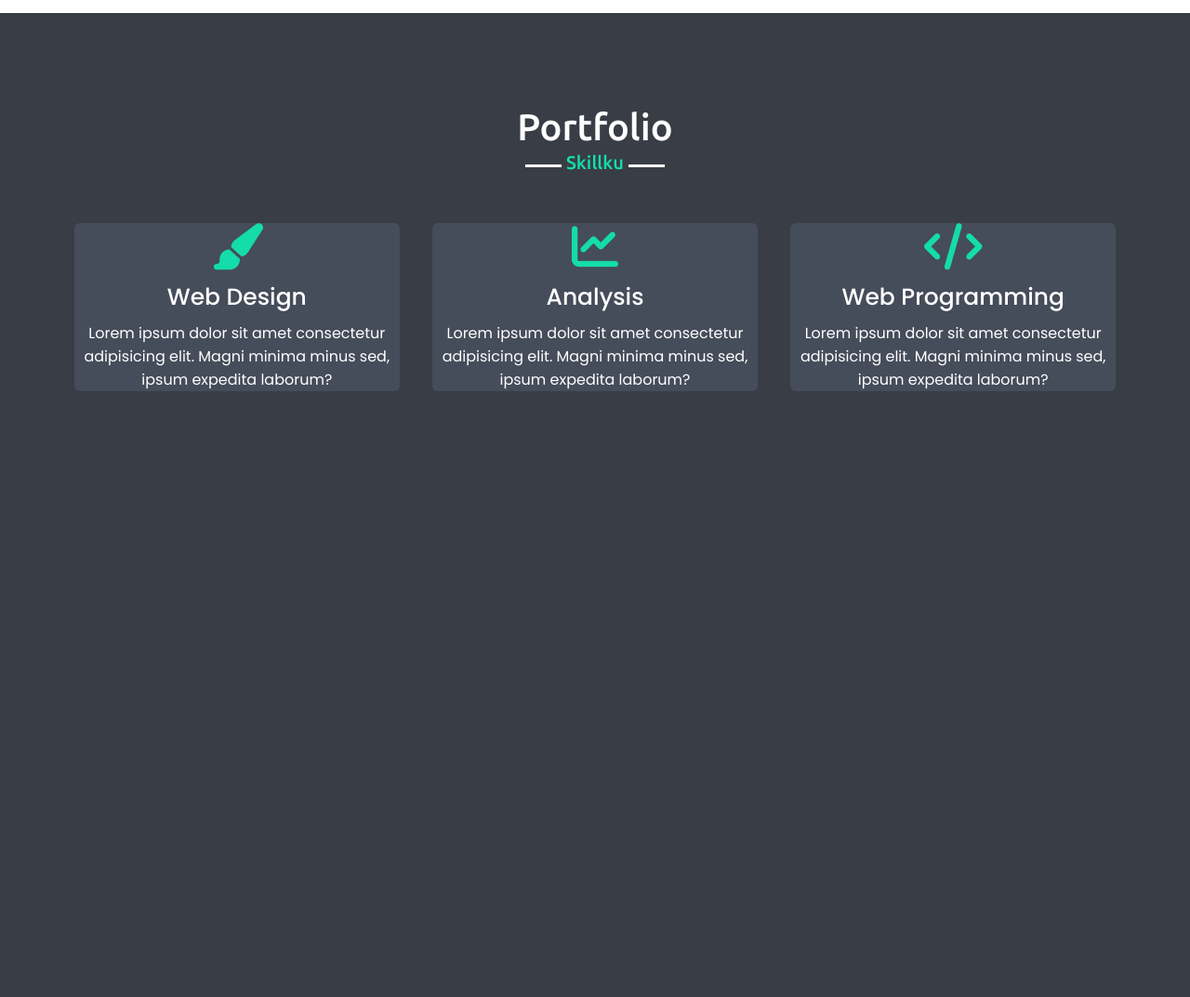
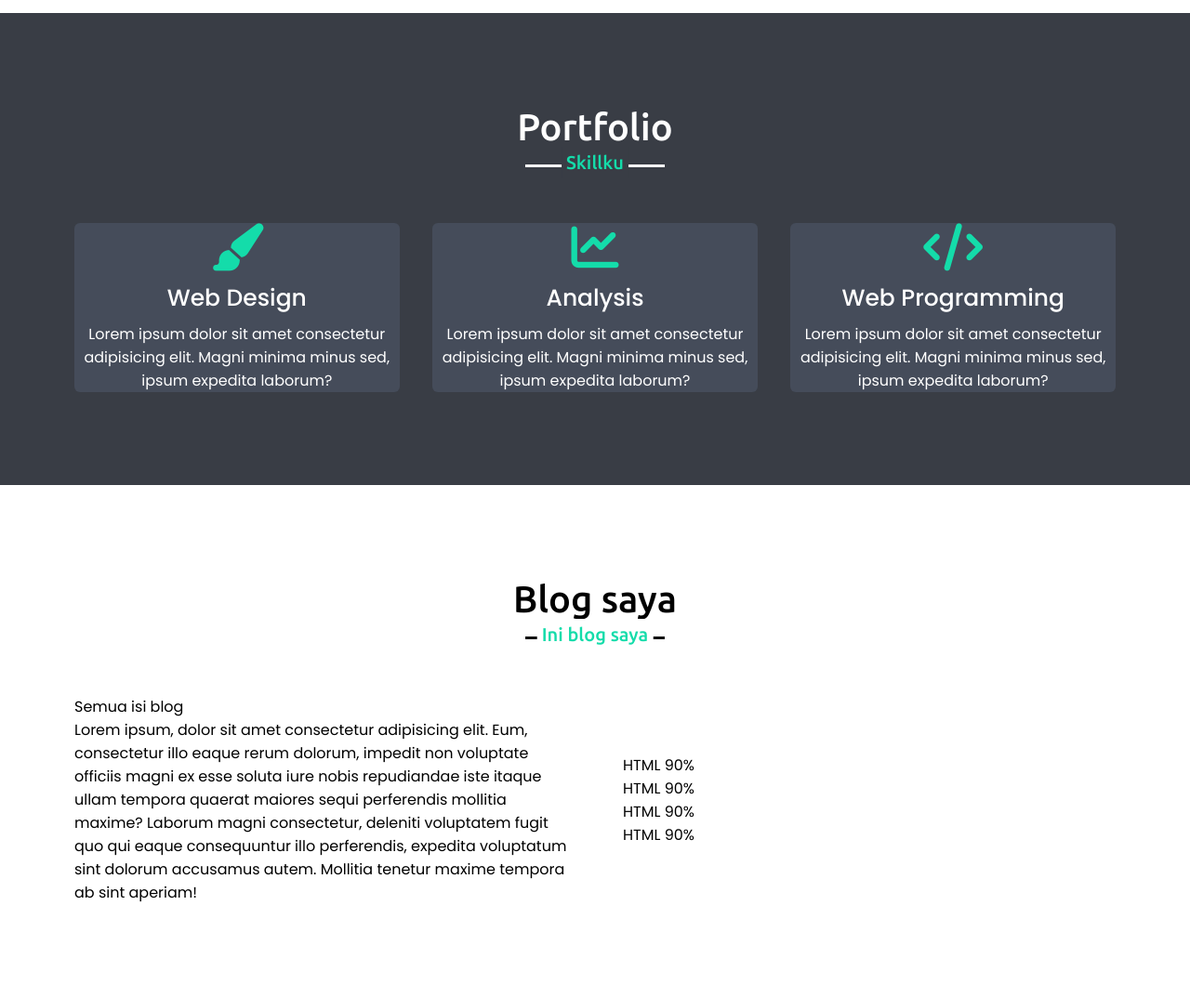
Before and after one commit to alfathonyhakim/NAVIGASI, a PHP site: page / in a window 1280 px wide. Shown: the part 1747-2820 px from the top of the page at 93% size. Before the commit the page ends 2168 px from the top, so only its background shows below. Run offline with PHP 8.4, Linux system fonts and the light colour scheme; some libraries are stand-ins or nearby versions.

Commit message:
masuk ke section baru

```diff
--- a/index.html
+++ b/index.html
@@ -82,6 +82,43 @@
                 </div>
             </div>
             </section>
+            <section class="blog" id="blog">
+                <div class="max-width">
+                    <h2 class="title">Blog saya</h2>
+                    <div class="blog-content">
+                        <div class="column left">
+                            <div class="text">Semua isi blog</div>
+                            <p>Lorem ipsum, dolor sit amet consectetur adipisicing elit. Eum, consectetur illo eaque rerum dolorum, impedit non voluptate officiis magni ex esse soluta iure nobis repudiandae iste itaque ullam tempora quaerat maiores sequi perferendis mollitia maxime? Laborum magni consectetur, deleniti voluptatem fugit quo qui eaque consequuntur illo perferendis, expedita voluptatum sint dolorum accusamus autem. Mollitia tenetur maxime tempora ab sint aperiam!</p>
+                        </div>
+                        <div class="column right">
+                            <div class="bar">
+                                <div class="infobar">
+                                    <span>HTML</span>
+                                    <span>90%</span>
+                                </div>
+                            </div>
+                            <div class="bar">
+                                <div class="infobar">
+                                    <span>HTML</span>
+                                    <span>90%</span>
+                                </div>
+                            </div>
+                            <div class="bar">
+                                <div class="infobar">
+                                    <span>HTML</span>
+                                    <span>90%</span>
+                                </div>
+                            </div>
+                            <div class="bar">
+                                <div class="infobar">
+                                    <span>HTML</span>
+                                    <span>90%</span>
+                                </div>
+                            </div>
+                        </div>
+                    </div>
+                </div>
+            </section>
             <script src="scriptku.js">
         </body>
 </html>
--- a/style.css
+++ b/style.css
@@ -156,9 +156,22 @@
 /* styling untuk konten yg sama */
 
 section{
-    /* background-color: #393d45; warna abu */
     padding: 100px 0;
 }
+
+.about,.portfolio,.blog{
+    font-family: 'Poppins',sans-serif;
+}
+
+.about .abt-content,
+.portfolio .prt-content, .blog .blog-content {
+    display: flex;
+    flex-wrap: wrap;
+    align-items: center;
+    justify-content: space-between;
+    /* background-color: violet; */
+}
+
 section .title{
     position: relative;
     text-align: center;
@@ -192,21 +205,11 @@
 
 /* about section */
 
-.about,.portfolio{
-    font-family: 'Poppins',sans-serif;
-}
 
 .about .title::after{
     content: "Siapa aku";
 }
-.about .abt-content,
-.portfolio .prt-content {
-    display: flex;
-    flex-wrap: wrap;
-    align-items: center;
-    justify-content: space-between;
-    /* background-color: violet; */
-}
+
 .about .abt-content .left{
     width: 45%;
     /* background-color: red; */
@@ -274,7 +277,6 @@
     background: #454c5a;
     text-align: center;
     border-radius: 6px;
-    padding: 20 25;
     /* padding: 20px 25px; */
     cursor: pointer;
     transition: all 0.3s ease;
@@ -294,7 +296,7 @@
 
 
 .portfolio .prt-content .kartu i{
-   font-size: 50px;
+   font-size: 51px;
    color: rgb(20, 220, 170);
    transition: color 0.3s ease;
 }
@@ -308,6 +310,18 @@
     font-weight: 500;
     margin: 10px 0 7px 0;
  }
+
+/* blog styling */
+.blog .title::after{
+    content: "Ini blog saya";
+}
+
+.blog .blog-content .column{
+    width: calc(50% - 30px);
+}
+
+
+
 
 /* media query supaya responsif*/
 @media(max-width: 1300px){
```
